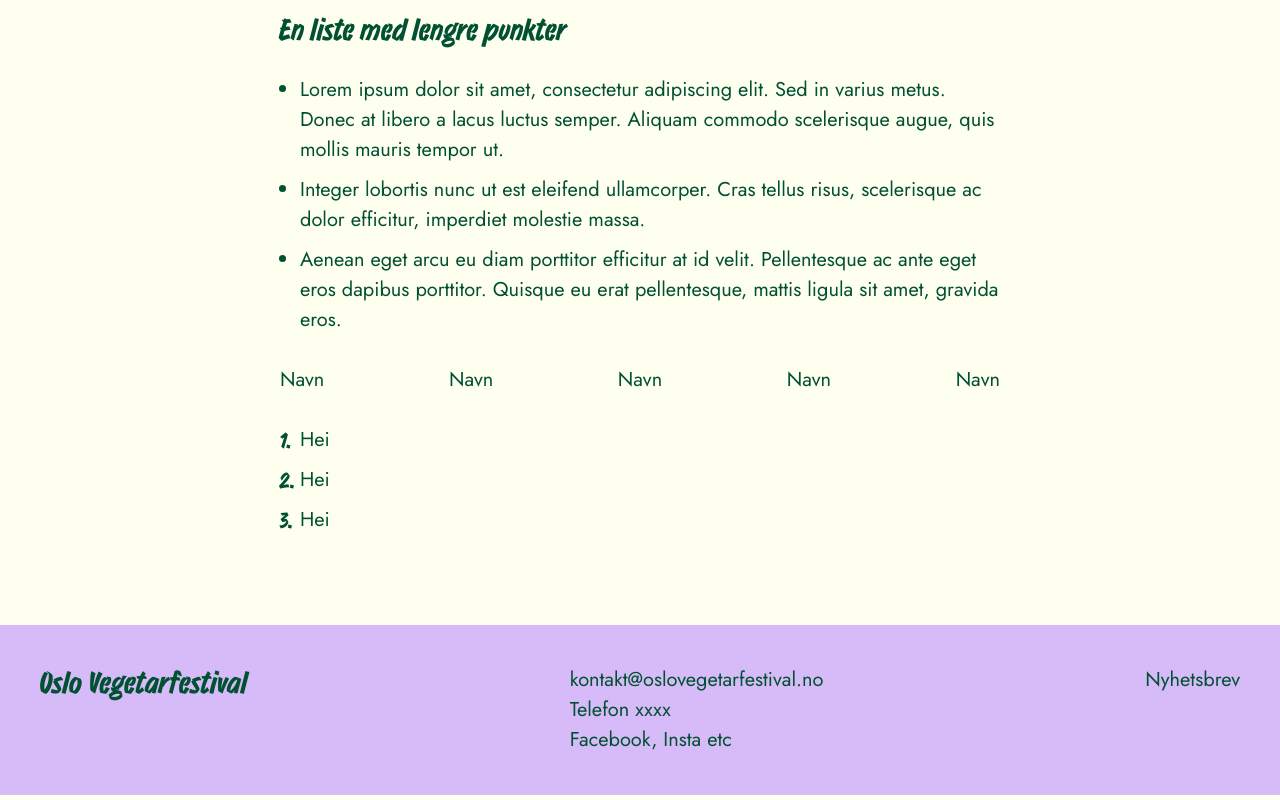
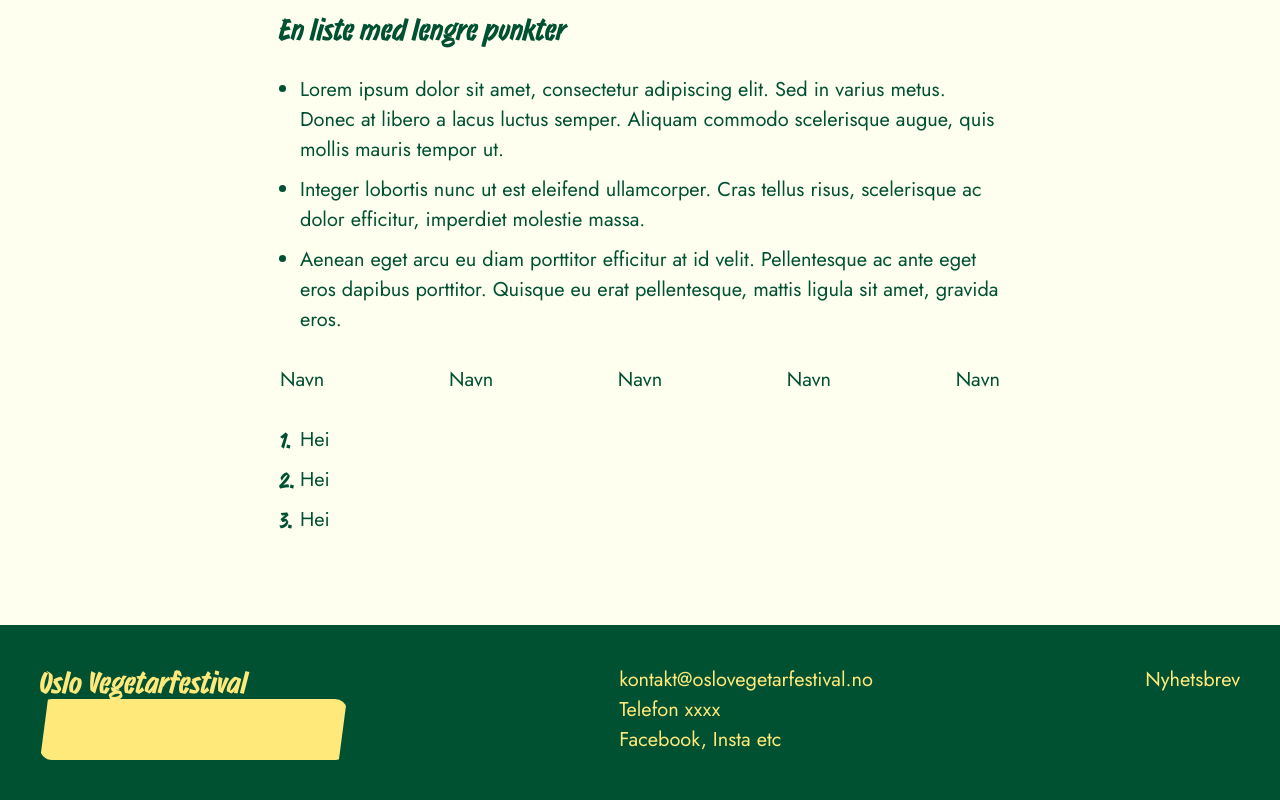
Before and after one commit to oslovegetarfestival/oslovegetarfestival.no, a Next.js app in the folder web/: page /testside in a window 1280 px wide. Shown: the part 3110-3910 px from the top of the page. Built offline with nearby package versions, Linux system fonts and the light colour scheme.

Commit message:
add button to footer

```diff
--- a/web/components/Footer/Footer.module.scss
+++ b/web/components/Footer/Footer.module.scss
@@ -1,3 +1,4 @@
 .footer {
-  background-color: var(--color-aubergine);
+  background-color: var(--color-kale);
+  color: var(--color-banana);
 }
--- a/web/components/Footer/Footer.tsx
+++ b/web/components/Footer/Footer.tsx
@@ -9,6 +9,7 @@ export const Footer = () => {
         <Flex justify="spaceBetween">
           <div>
             <p className="h3">Oslo Vegetarfestival</p>
+            <button>Kjøp billetter</button>
           </div>
 
           <div>
```
